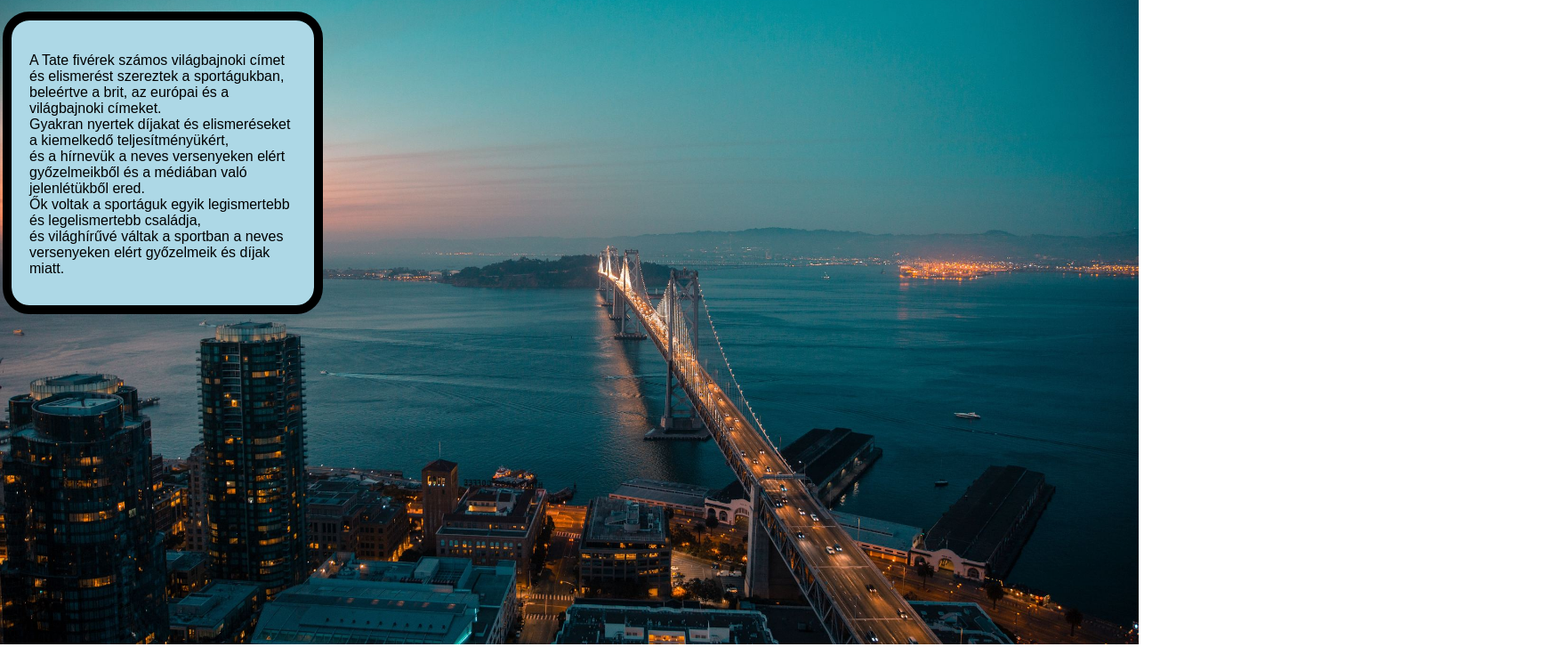
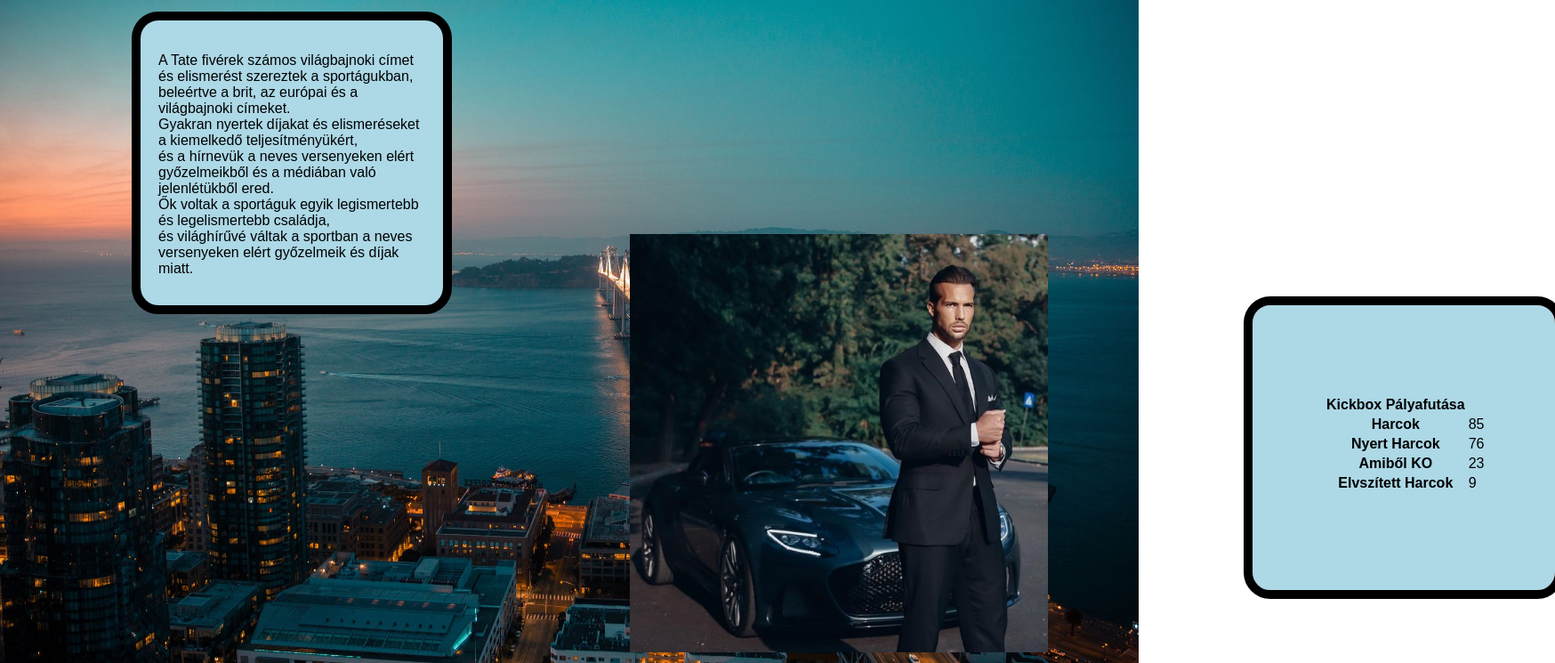
Before and after one commit to sedaj1/Felevi, a plain HTML site: page trophies.html in a window 1280 px wide. Shown: the part 76-821 px from the top of the page at 89% size, 1748 px wide, since content can reach past the window. Before the commit the page ends 800 px from the top, so only its background shows below. Drawn offline with Linux system fonts and the light colour scheme.

Commit message:
majdnem kesz

```diff
--- a/style.css
+++ b/style.css
@@ -87,9 +87,48 @@ h1 {
 #box {
   background-color:lightblue;
   padding: 20px;
-  margin: 5px;
+  margin-left: 150px;
   width: 300px;
   height: 280px;
   outline: 10px solid black;
   border-radius: 20px;
 }
+.kep1 {
+  margin-left: 1400px;
+  margin-top: -250px;
+}
+.kep2 {
+  margin-left: 800px;
+  margin-top: -700px;
+}
+#video {
+  width: 700px;
+  height: 394px;
+  margin-left: 800px;
+  margin-top: -170px;
+}
+.kep3 {
+  margin-left: 1300px;
+  margin-top: -180px;
+}
+.kep4 {
+  margin-left: 600px;
+  margin-top: -495px;
+}
+#tablazat {
+  margin-left: 60px;
+  margin-top: 80px;
+}
+.box2 {
+  background-color:lightblue;
+  padding: 20px;
+  margin-left: 1400px;
+  width: 300px;
+  height: 280px;
+  outline: 10px solid black;
+  border-radius: 20px;
+}
+.kep5 {
+  margin-left: 700px;
+  margin-top: -400px;
+}
--- a/trophies.html
+++ b/trophies.html
@@ -18,5 +18,43 @@
             Ők voltak a sportáguk egyik legismertebb és legelismertebb családja, <br>
              és világhírűvé váltak a sportban a neves versenyeken elért győzelmeik és díjak miatt.</p>
         </div>
+        <div class="box2">
+        <div id="tablazat">
+            <table>
+                <tr>
+                <th>
+                 Kickbox Pályafutása
+                </th>
+            </tr>
+                <tr>
+                    <th>
+                        Harcok
+                    </th>
+                    <td>85</td>
+                </tr>
+                <tr>
+                    <th>
+                        <b>Nyert Harcok</b>
+                    </th>
+                    <td>76</td>
+                </tr>
+                <tr>
+                    <th>
+                        Amiből KO
+                    </th>
+                    <td>23</td>
+                </tr>
+                <tr>
+                    <th>
+                        <b>Elvszített Harcok</b>
+                    </th>
+                    <td>9</td>
+                </tr>
+            </table>
+        </div>
+    </div>
+    <div class="kep5">
+        <img src="kepek/tristan_aston.jpg" alt="Tristan Aston Martin" width="470px" height="470px">
+    </div>
 </body>
 </html>
```
Also changed, not shown: about.html (+6 -0 lines), donate.html (+6 -0 lines), fight.html (+7 -0 lines), kepek/aston.jpg (added), kepek/monaco.jpg (added), kepek/torony.jpg (added), kepek/tristan.jpg (added), kepek/tristan_aston.jpg (added), kepek/tristan_bugatti.jpg (added).
